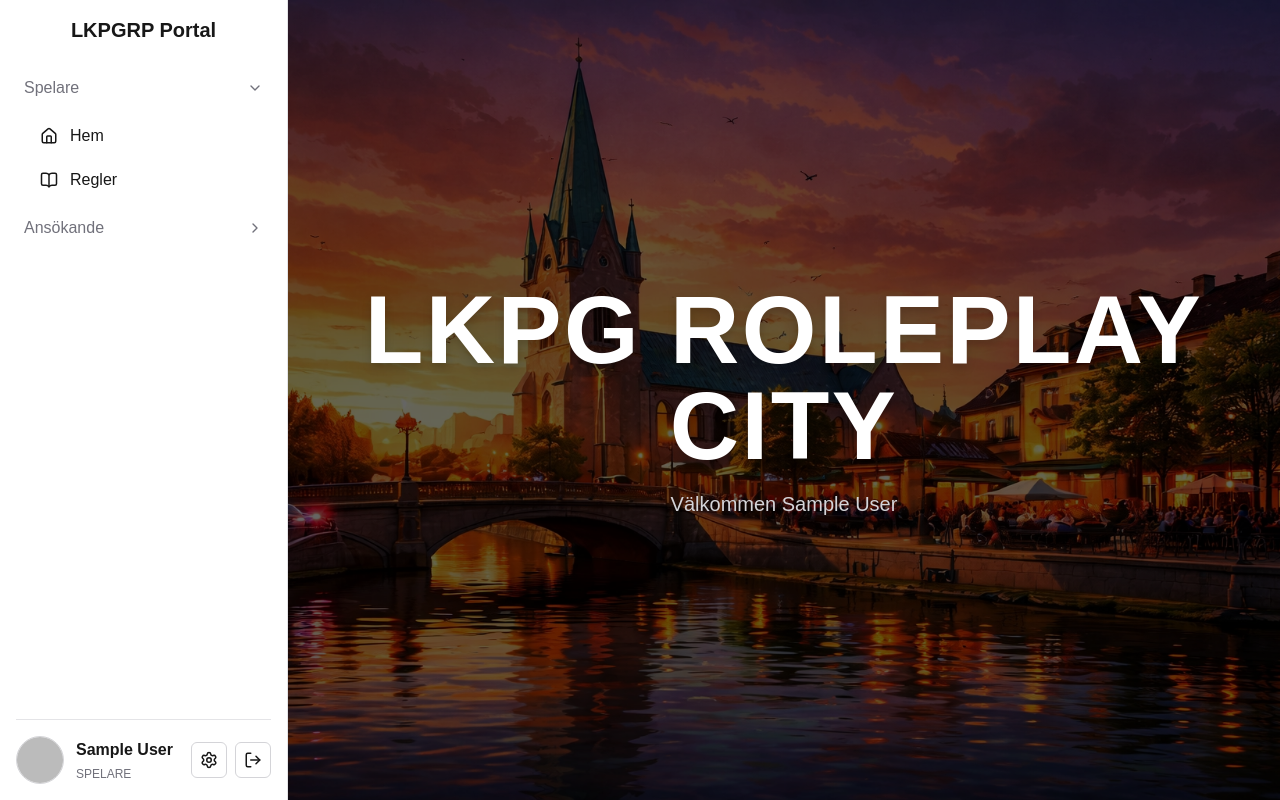
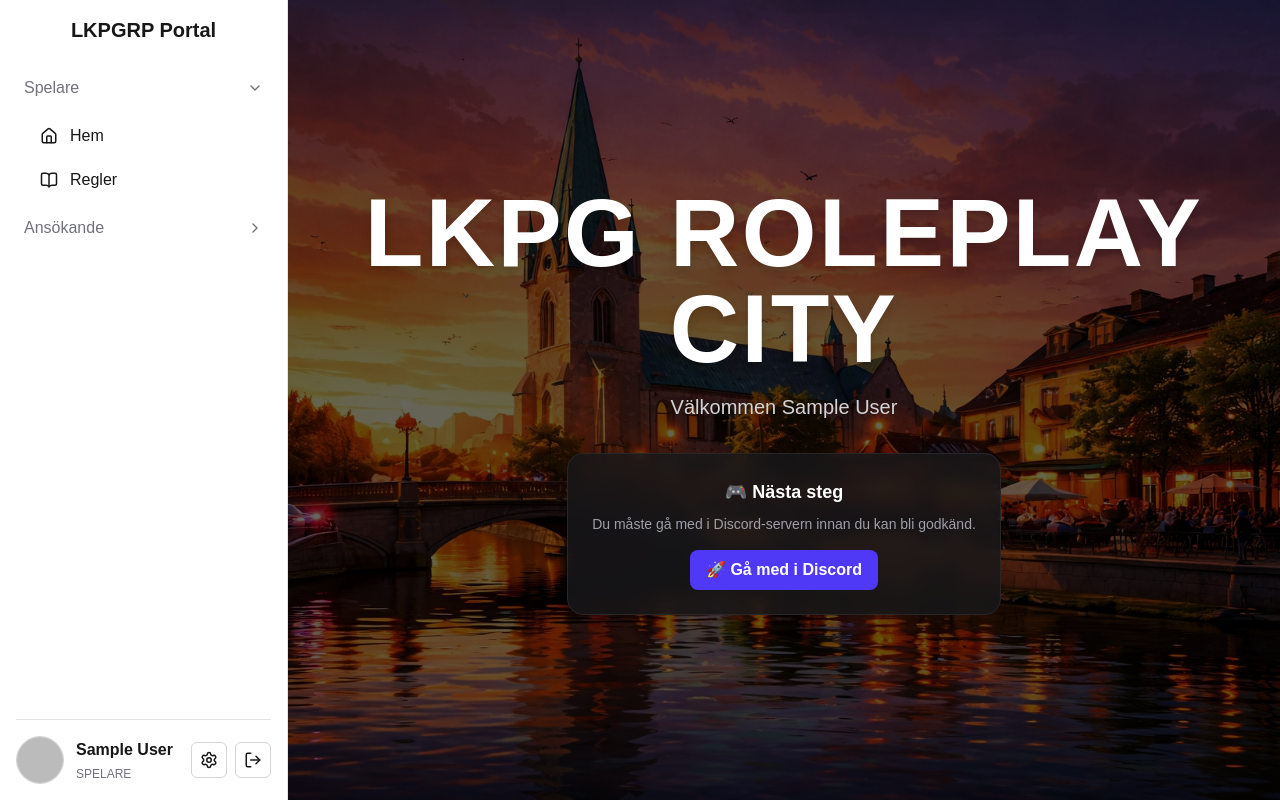
Before and after one commit to Hulter92/lkpgrp-portal, a Next.js app: page /portal in a window 1280 px wide. Built offline with nearby package versions, Linux system fonts and the light colour scheme; no server answers; sample sign-in values are in the browser's storage.

Commit message:
add discord link

```diff
--- a/app/portal/page.js
+++ b/app/portal/page.js
@@ -28,7 +28,30 @@ export default function PortalHome() {
           Välkommen {session?.user?.name}
         </p>
 
+        {/* 🎮 DISCORD BOX */}
+  <div className="mt-8 p-6 rounded-2xl bg-zinc-900/80 backdrop-blur border border-zinc-800 max-w-md">
+
+    <h2 className="text-lg font-semibold mb-2">
+      🎮 Nästa steg
+    </h2>
+
+    <p className="text-sm text-zinc-400 mb-4">
+      Du måste gå med i Discord-servern innan du kan bli godkänd.
+    </p>
+
+    <a
+      href={process.env.NEXT_PUBLIC_DISCORD_INVITE}
+      target="_blank"
+      className="bg-indigo-600 hover:bg-indigo-700 px-4 py-2 rounded-lg text-white font-semibold inline-block transition"
+    >
+      🚀 Gå med i Discord
+    </a>
+
       </div>
+
+      </div>
+
     </div>
+
   );
 }
```
